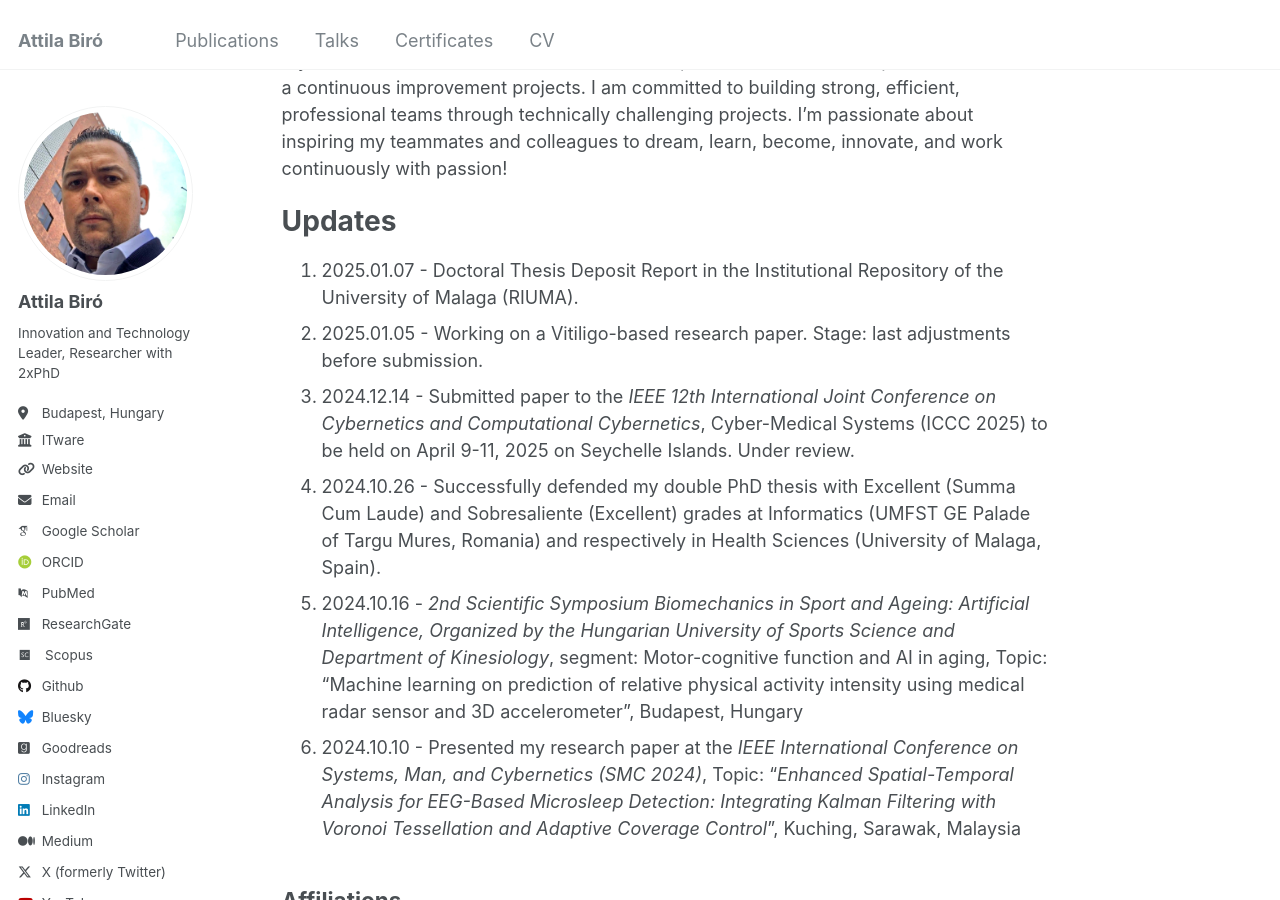
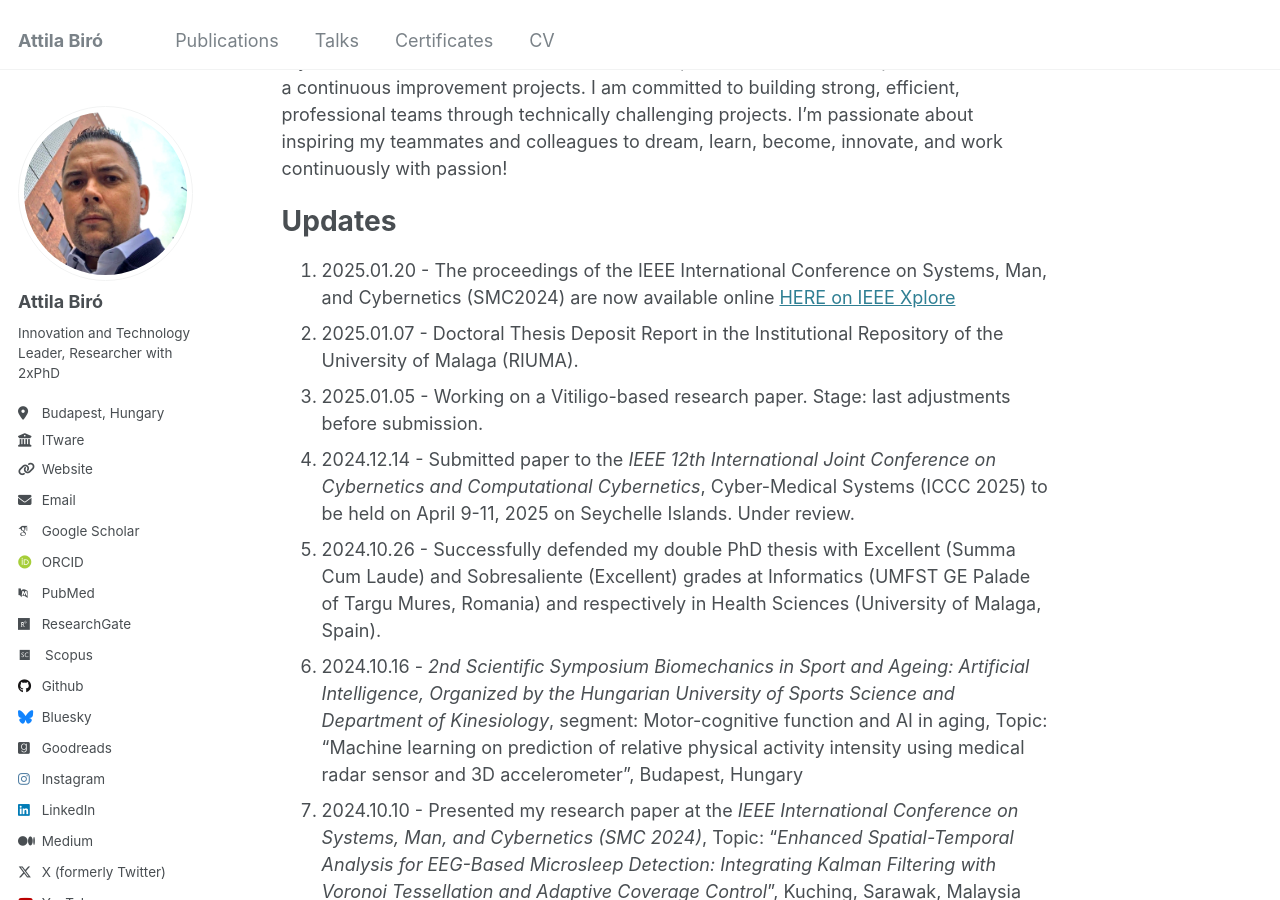
Before and after one commit to biroka/biroka.github.io, a Jekyll site: the page built from _pages/about.md, in a window 1280 px wide and 900 px high, scrolled down 439 px. Built offline with Jekyll 4.4.1, drawn with Linux system fonts in a browser that asks for light colours; some web fonts are replaced.

Commit message:
Update about.md

```diff
--- a/_pages/about.md
+++ b/_pages/about.md
@@ -18,12 +18,13 @@ My motivation is to ensure the business development /software development /resea
 
 Updates
 ======
-1. 2025.01.07 - Doctoral Thesis Deposit Report in the Institutional Repository of the University of Malaga (RIUMA).
-2. 2025.01.05 - Working on a Vitiligo-based research paper. Stage: last adjustments before submission.
-3. 2024.12.14 - Submitted paper to the _IEEE 12th International Joint Conference on Cybernetics and Computational Cybernetics_, Cyber-Medical Systems (ICCC 2025) to be held on April 9-11, 2025 on Seychelle Islands. Under review.
-4. 2024.10.26 - Successfully defended my double PhD thesis with Excellent (Summa Cum Laude) and Sobresaliente (Excellent) grades at Informatics (UMFST GE Palade of Targu Mures, Romania) and respectively in Health Sciences (University of Malaga, Spain).
-5. 2024.10.16 - _2nd Scientific Symposium Biomechanics in Sport and Ageing: Artificial Intelligence, Organized by the Hungarian University of Sports Science and Department of Kinesiology_, segment: Motor-cognitive function and AI in aging, Topic: "Machine learning on prediction of relative physical activity intensity using medical radar sensor and 3D accelerometer", Budapest, Hungary
-6. 2024.10.10 - Presented my research paper at the _IEEE International Conference on Systems, Man, and Cybernetics (SMC 2024)_, Topic: "_Enhanced Spatial-Temporal Analysis for EEG-Based Microsleep Detection: Integrating Kalman Filtering with Voronoi Tessellation and Adaptive Coverage Control_", Kuching, Sarawak, Malaysia
+1. 2025.01.20 - The proceedings of the IEEE International Conference on Systems, Man, and Cybernetics (SMC2024) are now available online [HERE on IEEE Xplore](https://ieeexplore.ieee.org/xpl/conhome/10830919/proceeding)
+2. 2025.01.07 - Doctoral Thesis Deposit Report in the Institutional Repository of the University of Malaga (RIUMA).
+3. 2025.01.05 - Working on a Vitiligo-based research paper. Stage: last adjustments before submission.
+4. 2024.12.14 - Submitted paper to the _IEEE 12th International Joint Conference on Cybernetics and Computational Cybernetics_, Cyber-Medical Systems (ICCC 2025) to be held on April 9-11, 2025 on Seychelle Islands. Under review.
+5. 2024.10.26 - Successfully defended my double PhD thesis with Excellent (Summa Cum Laude) and Sobresaliente (Excellent) grades at Informatics (UMFST GE Palade of Targu Mures, Romania) and respectively in Health Sciences (University of Malaga, Spain).
+6. 2024.10.16 - _2nd Scientific Symposium Biomechanics in Sport and Ageing: Artificial Intelligence, Organized by the Hungarian University of Sports Science and Department of Kinesiology_, segment: Motor-cognitive function and AI in aging, Topic: "Machine learning on prediction of relative physical activity intensity using medical radar sensor and 3D accelerometer", Budapest, Hungary
+7. 2024.10.10 - Presented my research paper at the _IEEE International Conference on Systems, Man, and Cybernetics (SMC 2024)_, Topic: "_Enhanced Spatial-Temporal Analysis for EEG-Based Microsleep Detection: Integrating Kalman Filtering with Voronoi Tessellation and Adaptive Coverage Control_", Kuching, Sarawak, Malaysia
 
 Affiliations
 ------
```
